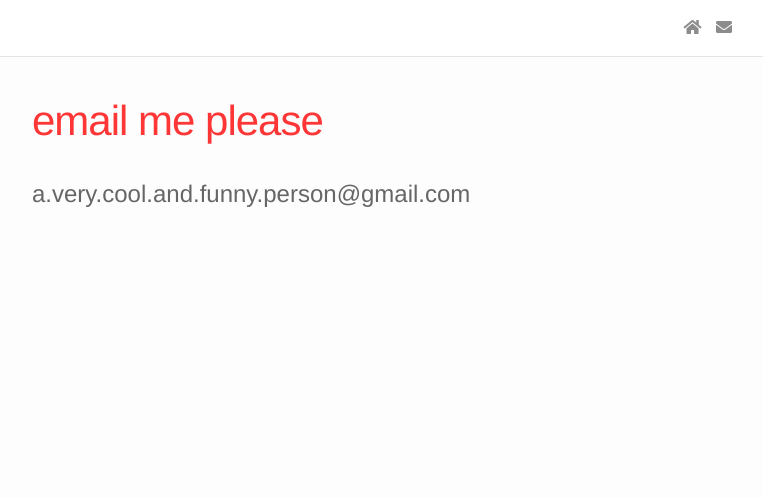
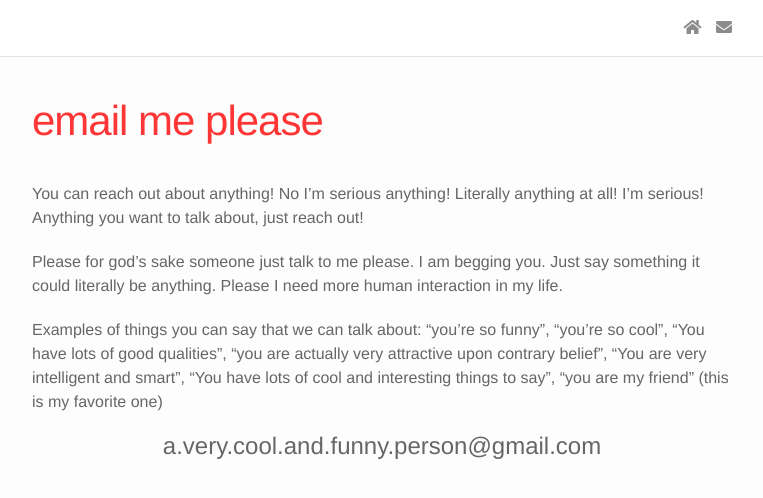
Before and after one commit to harizme/harizme.github.io, a Jekyll site: the page built from email.md, in a window 1280 px wide. Shown: the top 498 px of the page, without its empty margins (258-1021 px from the left). Built offline with Jekyll 4.4.1, drawn with Linux system fonts in a browser that asks for light colours; nearby versions of some CDN libraries.

Commit message:
finishing up the looks

```diff
--- a/email.md
+++ b/email.md
@@ -4,4 +4,11 @@ title: email me please
 permalink: /email/
 ---
 
-<h1>a.very.cool.and.funny.person@gmail.com</h1>
+You can reach out about anything! No I’m serious anything! Literally anything at all! I’m serious! Anything you want to talk about, just reach out!
+
+Please for god’s sake someone just talk to me please. I am begging you. Just say something it could literally be anything. Please I need more human interaction in my life.
+
+Examples of things you can say that we can talk about: “you’re so funny”, “you’re so cool”, “You have lots of good qualities”, “you are actually very attractive upon contrary belief”, “You are very intelligent and smart”, “You have lots of cool and interesting things to say”, “you are my friend” (this is my favorite one)
+
+
+<center> <h1> a.very.cool.and.funny.person@gmail.com </h1> </center>
--- a/index.html
+++ b/index.html
@@ -3,7 +3,7 @@ layout: default
 ---
 
 <div class="header-bar">
-  <h1>sickomode</h1>
+  <h1>*sickomode*</h1>
   <h2>healthy boy, sicko thoughts</h2>
   <br/>
   <hr>
```
Also changed, not shown: _drafts/helper-draft.markdown (added, +7 -0 lines), _posts/2018/2018-12-01-welcome.md (renamed from _posts/2018-12-01-welcome.md, +2 -2 lines), images/2018/12/Screen Shot 2018-09-24 at 12.09.35 PM.png (added).
